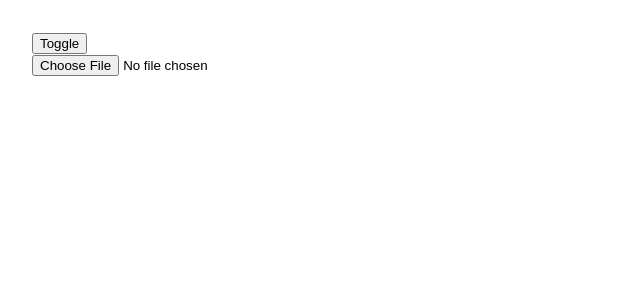
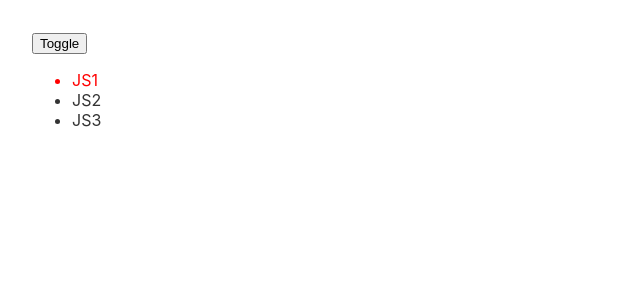
Before and after one commit to Spidartist/ReactF8, a React (Create React App) app: page / in a window 1280 px wide. Both pictures are taken after a click on the button "Toggle". Shown: the top 300 px of the page, without its empty margins (0-640 px from the left). Built offline with nearby package versions, Linux system fonts and the light colour scheme.

Commit message:
useEffect 6

```diff
--- a/src/Content.js
+++ b/src/Content.js
@@ -1,32 +1,53 @@
 import { useState, useEffect } from "react"
 
-const tabs = ["posts", "comments", "albums"]
+
+const lessons = [
+    {
+        id: 1,
+        name: "JS1"
+    },
+    {
+        id: 2,
+        name: "JS2"
+    },
+    {
+        id: 3,
+        name: "JS3"
+    }
+]
 
 function Content(){
-    const [avatar, setAvatar] = useState()
+    const [lessonId, setLessonId] = useState(1)
 
     useEffect(() => {
+        const handleComment = ({ detail }) => {
+            console.log(detail)
+        }
+
+        window.addEventListener(`lesson-${lessonId}`, handleComment)
+
         return () => {
-            avatar && URL.revokeObjectURL(avatar.preview)
+            window.removeEventListener(`lesson-${lessonId}`, handleComment)
         }
-    }, [avatar])
-
-    const handlePreviewAvatar = (e) => {
-        const file = e.target.files[0]
-        file.preview = URL.createObjectURL(file)
-        console.log(URL.createObjectURL(file))
-        setAvatar(file)
-    }
+    }, [lessonId])
 
     return (
         <div>
-            <input
-                type="file"
-                onChange={handlePreviewAvatar}
-            />
-            {avatar && (
-                <img src={avatar.preview} alt="" width="80%" />
-            )}
+            <ul>
+                {lessons.map(lesson => (
+                    <li
+                        key={lesson.id}
+                        style={{
+                            color: lessonId === lesson.id ?
+                                "red":
+                                "#333"
+                        }}
+                        onClick={() => setLessonId(lesson.id)}
+                    >
+                        {lesson.name}
+                    </li>
+                ))}
+            </ul>
         </div>
     )
 }
--- a/src/index.js
+++ b/src/index.js
@@ -3,6 +3,22 @@ import ReactDOM from 'react-dom/client';
 import './index.css';
 import App from './App';
 import reportWebVitals from './reportWebVitals';
+
+// Fake comment
+function emitComment(id){
+    setInterval(() => {
+        window.dispatchEvent(
+            new CustomEvent(`lesson-${id}`, {
+                detail: `Noi dung comment cua lesson ${id}`
+            })
+        )
+    }, 2000)
+}
+
+emitComment(1)
+emitComment(2)
+emitComment(3)
+
 
 const root = ReactDOM.createRoot(document.getElementById('root'));
 root.render(
```
